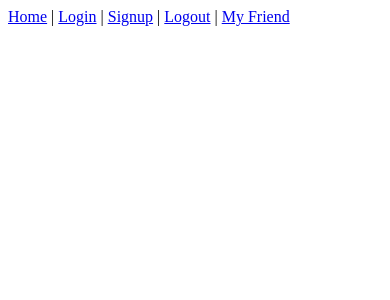
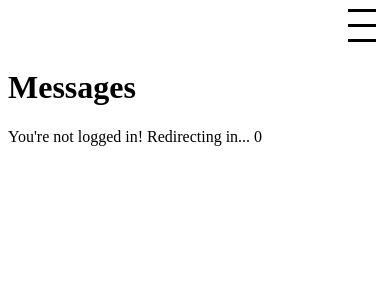
Before and after one commit to lldeejeell102/mof-frontend, a Vue app: page /messages in a window 390 px wide. Shown: the top 300 px of the page. Built offline with nearby package versions, Linux system fonts and the light colour scheme.

Commit message:
hamburger menu

```diff
--- a/src/App.vue
+++ b/src/App.vue
@@ -1,29 +1,27 @@
 <script >
 import { RouterLink, RouterView } from 'vue-router'
-import Signup from './components/Signup.vue'
-import Logout from './components/Logout.vue'
-import Login from './components/Login.vue'
-import MyFriend from './components/MyFriend.vue'
+// import Signup from './components/Signup.vue'
+// import Logout from './components/Logout.vue'
+// import Login from './components/Login.vue'
+// import MyFriend from './components/MyFriend.vue'
+// import Messages from './components/Messages.vue'
+import HamburgerMenu from './components/HamburgerMenu.vue'
+
   export default {
     name: "App",
     components: {
-      Signup,
-      Login,
-      Logout,
-      MyFriend
+      HamburgerMenu
+      // Signup,
+      // Login,
+      // Logout,
+      // MyFriend
     }
   }
 </script>
 
 <template>
-  <div>
-    <nav>
-      <router-link to="/">Home</router-link> |
-      <router-link to="/login">Login</router-link> |
-      <router-link to="/signup">Signup</router-link> |
-      <router-link to="/logout">Logout</router-link> |
-      <router-link to="/chat">My Friend</router-link>
-    </nav>
+  <div class="main-page">
+    <HamburgerMenu />
     <RouterView />
   </div>
 </template>
--- /dev/null
+++ b/src/components/HamburgerMenu.vue
@@ -0,0 +1,83 @@
+<template>
+  <div class="hamburger-menu">
+    <button @click="toggleMenu" class="hamburger-menu__button">
+      <span class="hamburger-menu__button__line"></span>
+      <span class="hamburger-menu__button__line"></span>
+      <span class="hamburger-menu__button__line"></span>
+    </button>
+    <nav v-if="showMenu" class="hamburger-menu__content">
+      <router-link to="/">Home</router-link>
+      <router-link to="/messages">Messages</router-link>
+      <router-link to="/login">Login</router-link>
+      <router-link to="/signup">Signup</router-link>
+      <router-link to="/logout">Logout</router-link>
+      <router-link to="/chat">My Friend</router-link>
+    </nav>
+  </div>
+</template>
+
+<script>
+export default {
+  name: "HamburgerMenu",
+  data() {
+    return {
+      showMenu: false,
+    };
+  },
+  methods: {
+    toggleMenu() {
+      this.showMenu = !this.showMenu;
+      if (this.$refs.menuContent) {
+        this.$refs.menuContent.classList.toggle('active');
+      }
+    },
+  },
+};
+</script>
+
+  <style scoped>
+  /* Add styles for hamburger menu button and content here */
+
+  .hamburger-menu {
+    display: flex;
+    flex-direction: column;
+    align-items: end;
+  }
+
+  .hamburger-menu__button {
+    width: 40px;
+    height: 40px;
+    border: none;
+    background: transparent;
+    cursor: pointer;
+    display: flex;
+    flex-direction: column;
+    justify-content: space-between;
+  }
+
+  .hamburger-menu__button__line {
+    width: 100%;
+    height: 3px;
+    background-color: black;
+    margin-bottom: 5px;
+  }
+
+  .hamburger-menu__content {
+    background-color: transparent;
+    display: flex;
+    flex-direction: column;
+    align-items: end;
+    padding: 10px;
+    border-radius: 5px;
+    top: 100%;
+    left: 0;
+    width: 100%;
+  }
+
+  .hamburger-menu__content a {
+    display: block;
+    padding: 10px;
+    text-decoration: none;
+    color: black;
+  }
+  </style>
--- a/src/components/InputBox.vue
+++ b/src/components/InputBox.vue
@@ -39,16 +39,15 @@
             method: 'POST',
             headers: {
               'Content-Type': 'application/json',
-              'Authorization': `Bearer ${token}` },
+              'Authorization': `Bearer ${token}`
+            },
             body: JSON.stringify({ message, username }),
           });
 
           if(!response.ok){
             console.log('Error sending message:', await response.text())
           }else {
-            console.log('Message sent successfully')
             const responseData = await response.json()
-            console.log(responseData.friendResponse)
 
             this.$emit('newMessage', {
               content: message,
--- /dev/null
+++ b/src/components/Messages.vue
@@ -0,0 +1,88 @@
+<template>
+    <div class="messages-container">
+        <h1>Messages</h1>
+        <div v-if="isLoggedIn">
+            <h1>hi</h1>
+            <button @click="fetchedMessages">SEND ITTTT</button>
+        </div>
+        <div v-else>
+            <p>You're not logged in! Redirecting in... {{ countdown }}</p>
+        </div>
+    </div>
+</template>
+
+
+<script>
+    export default {
+        mounted() {
+            const token = localStorage.getItem('jwt_token')
+            this.isLoggedIn = token ? true : false;
+
+            const intervalId = setInterval(() => {
+            if (this.countdown > 0) {
+                this.countdown--;
+            } else {
+                clearInterval(intervalId);
+                if (!this.isLoggedIn) {
+                this.$router.push('/login');
+                }
+            }
+            }, 1000);
+            this.$emit('component-destroy');
+        },
+
+        beforeDestroy() {
+            clearInterval(this.intervalId)
+        },
+
+        data() {
+            return {
+                messages: [],
+                countdown: 5,
+            }
+        },
+
+        async getAllMessages() {
+            const username = localStorage.getItem('username')
+            const databaseURL = import.meta.env.VITE_APP_DATABASE_URL
+            const token = localStorage.getItem('jwt_token')
+
+            const response = await fetch(`${databaseURL}/mof`, {
+                method: 'GET',
+                headers: {
+                    'Content-Type': 'application/json',
+                    'Authorization': `Bearer ${token}`
+                },
+                body: JSON.stringify({ username }),
+            });
+
+            if(!response.ok){
+                throw new Error ('failed to get messages')
+            }
+            const data = await response.json();
+            console.log(data)
+            return data
+        },
+
+        methods: {
+            handleNewMessage(messageData) {
+            this.messages.push(messageData)
+            },
+        },
+
+        computed: {
+            async fetchedMessages() {
+                try{
+                    const data = await this.getAllMessages()
+                    console.log(data)
+                    return data
+                }catch (error){
+                    console.log(error)
+                }
+            }
+        },
+    }
+</script>
+
+<style scoped>
+</style>
--- a/src/router/index.js
+++ b/src/router/index.js
@@ -5,12 +5,14 @@ import Login from '../components/Login.vue'
 import Signup from '../components/Signup.vue'
 import Logout from '../components/Logout.vue'
 import MyFriend from '../components/MyFriend.vue'
+import Messages from '../components/Messages.vue'
 
 
 // console.log(process.env.VUE_APP_DATABASE_URL)
 
 const routes = [
   { path: '/', name: 'home', component: Home },
+  { path: '/messages', name: 'messages', component: Messages },
   { path: '/login', name: 'Login', component: Login },
   { path: '/signup', name: 'Signup', component: Signup },
   { path: '/logout', name: 'Logout', component: Logout },
```
